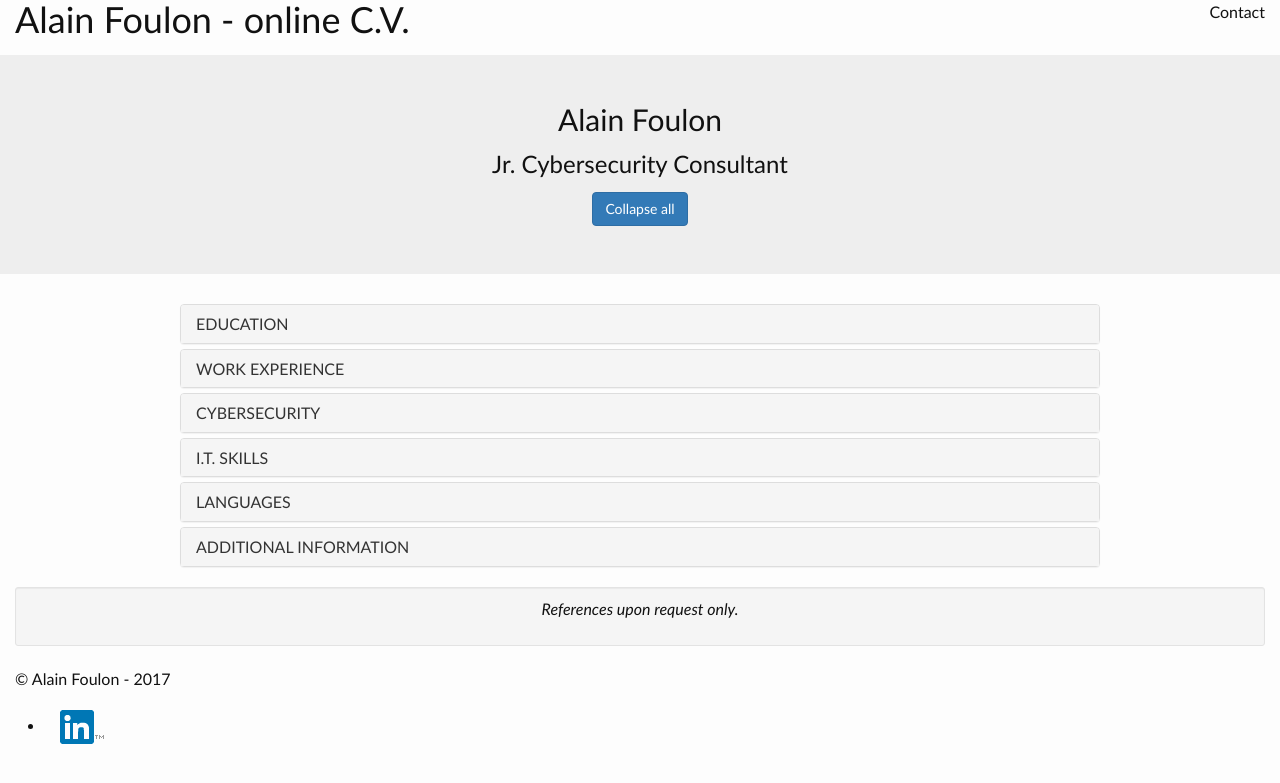
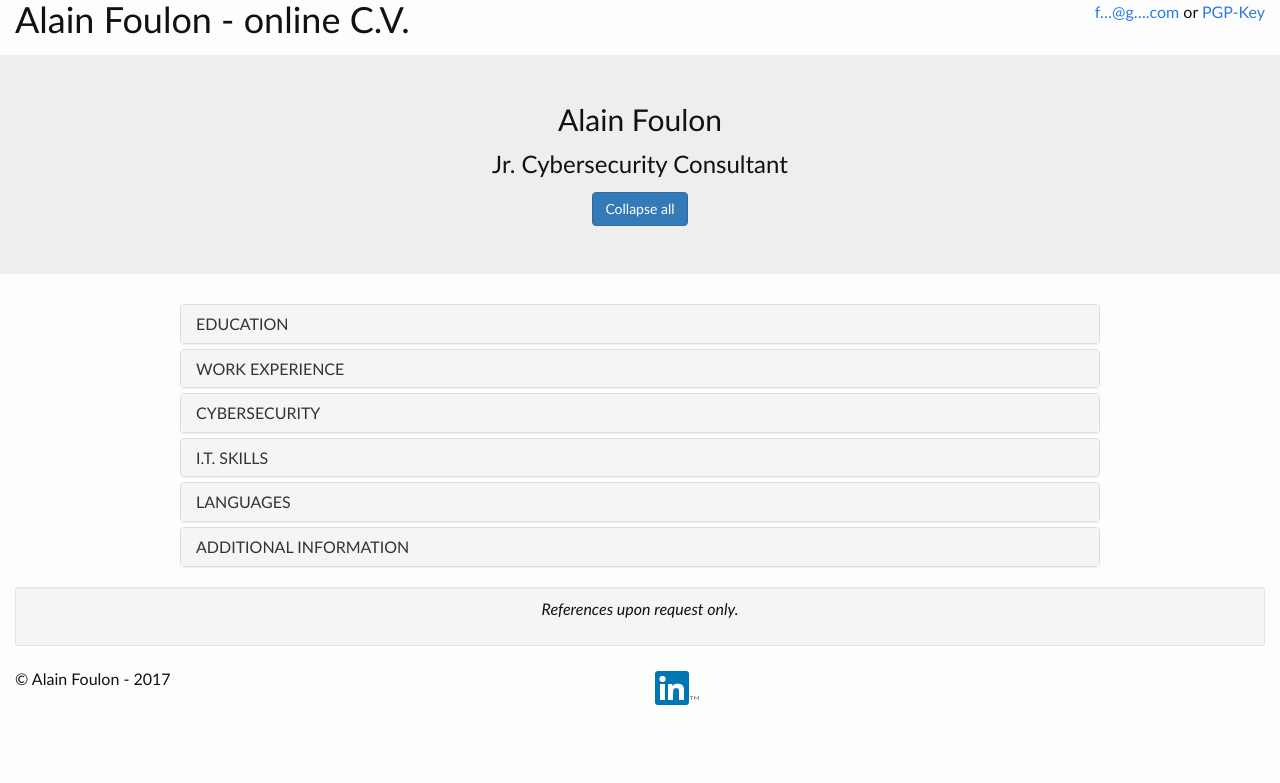
Before and after one commit to Alainfou/Alainfou.github.io, a Jekyll site: the page index.html, which Jekyll copies as it is, in a window 1280 px wide. Shown: the top 783 px of the page. Built offline with Jekyll 4.4.1, drawn with Linux system fonts in a browser that asks for light colours; nearby versions of some CDN libraries.

Commit message:
Update index.html

```diff
--- a/index.html
+++ b/index.html
@@ -19,7 +19,11 @@
 		<div class="row">
 			<h1 class="col-sm-8" title="A.F. homepage">Alain Foulon - online C.V.</h1>
 			<nav class="col-sm-4 text-right" id="contact">
-				<p>Contact</p>
+				<p>
+				<a href="http://www.google.com/recaptcha/mailhide/d?k=01ftGJM7nX-_DVVNdukr3Vlw==&amp;c=PFhXfuB3D_HCuduPhQoABgSPdiR0s18Zyz2pPcCVZ9A="
+				   onclick="window.open('http://www.google.com/recaptcha/mailhide/d?k\x3d01ftGJM7nX-_DVVNdukr3Vlw\x3d\x3d\x26c\x3dPFhXfuB3D_HCuduPhQoABgSPdiR0s18Zyz2pPcCVZ9A\x3d', '', 'toolbar=0,scrollbars=0,location=0,statusbar=0,menubar=0,resizable=0,width=500,height=300'); return false;"
+				   title="Send an e-mail to: ">f…@g….com</a> or
+				<a href="/pgp/fou.alain+sec_0xDC94CD6F_pub.asc">PGP-Key</a></p>
 			</nav>
 		</div>
 	</header>
@@ -141,7 +145,7 @@
 							</li>
 							<li class="list-group-item"><strong>Knowledge:</strong> cryptography, versioning (Git), OracleDB, software design, hardware, UML &amp; Agile methods
 							</li>
-							<li class="list-group-item"><strong>Certificates:</strong>Cisco CCNA (2013) 1D, 2D, 3D, 2E, 3E, (LAN &amp; PAN setup and management)
+							<li class="list-group-item"><strong>Certificates:</strong> Cisco CCNA (2013) 1D, 2D, 3D, 2E, 3E, (LAN &amp; PAN setup and management)
 							</li>
 						</ul>
 					</div>
@@ -215,7 +219,7 @@
 	<section class="container-fluid">
 		<div class="col-sm-2"></div>
 		<div class="well well-sm">
-			<p font-size="80%" align="center" id="contact">
+			<p font-size="80%" align="center" id="contact" color="#111">
 				<em>References upon request only.</em>
 			</p>
 		</div>
@@ -224,10 +228,14 @@
 
 	<footer class="container-fluid">
 		<div class="row">
-			<p class="col-sm-4">&copy; Alain Foulon - 2017</p>
-			<ul class="col-sm-8">
-				<li class="col-sm-3"><a href="https://www.linkedin.com/in/alain-foulon-6320b67a/" target="_blank"><img src="/img/li42tm.gif"></a></li>
-			</ul>
+			<span class="col-sm-6">
+				<p>&copy; Alain Foulon - 2017</p>
+			</span>
+			<span class="col-sm-6">
+				<a href="https://www.linkedin.com/in/alain-foulon-6320b67a/" target="_blank">
+					<img src="/img/li42tm.gif">
+				</a>
+			</span>
 		</div>
 	</footer>
 
```
